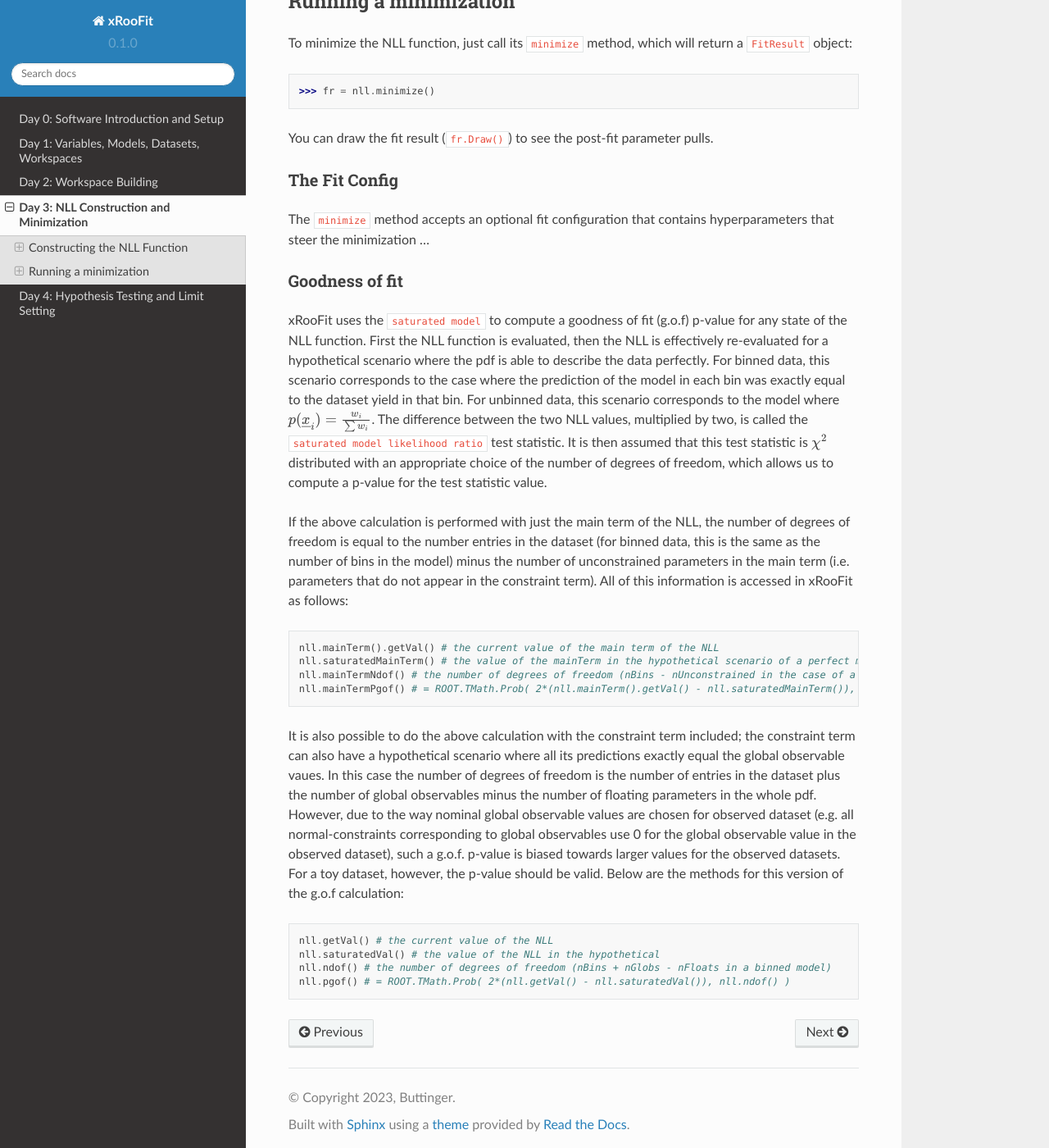
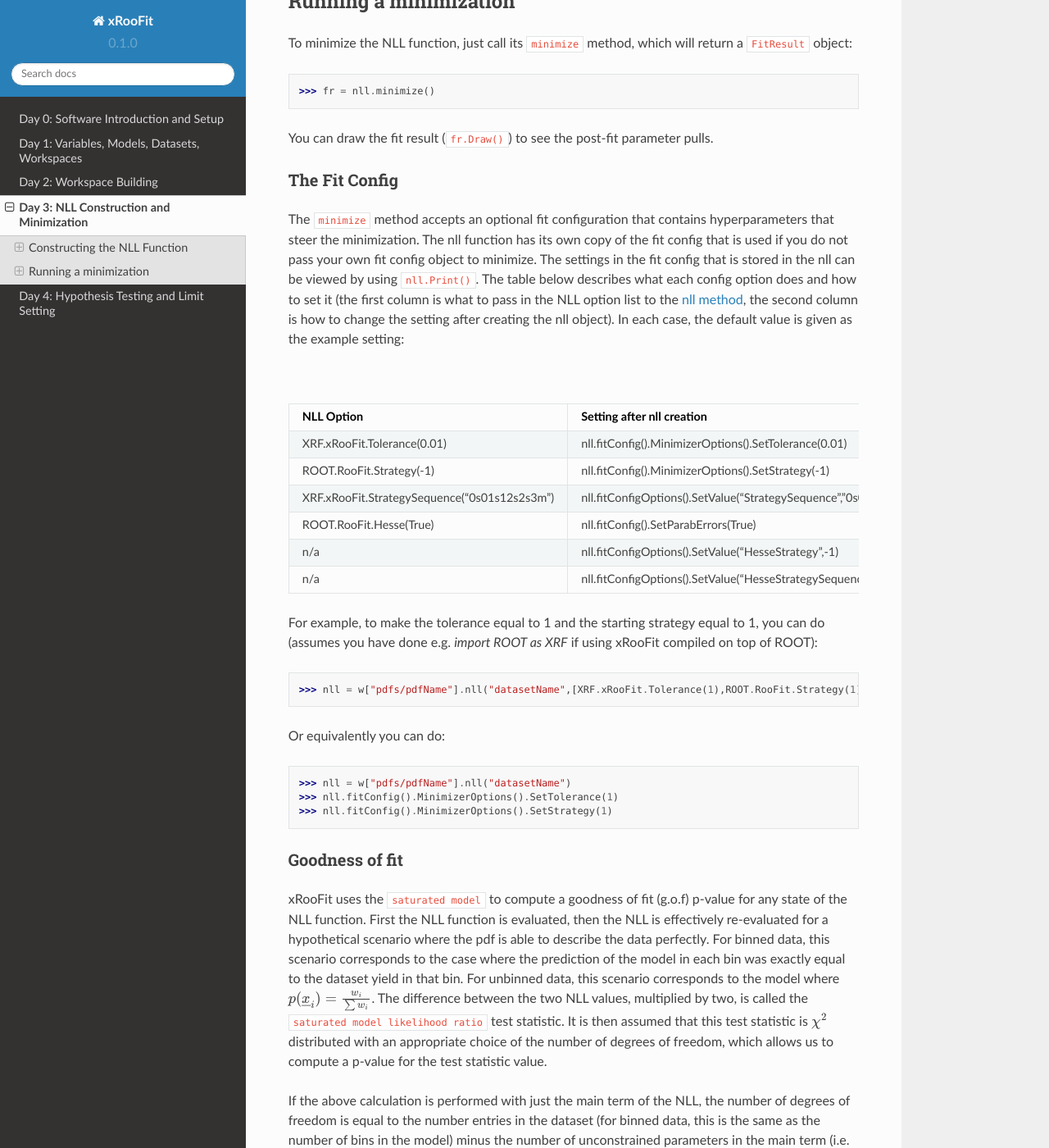
Before and after one commit to will-cern/xroofit-readthedocs, a Sphinx documentation site: the page built from docs/source/fitting.rst, in a window 1280 px wide and 1400 px high, scrolled down 1018 px. Shown: the whole window at 82% size. Built offline with Sphinx 7.4.7 and the Read the Docs theme 2.0.0, drawn with Linux system fonts in a browser that asks for light colours.

Commit message:
Update fitting.rst (#9)
* Update fitting.rst

* Update fitting.rst

```diff
--- a/docs/source/fitting.rst
+++ b/docs/source/fitting.rst
@@ -39,7 +39,43 @@ You can draw the fit result (``fr.Draw()``) to see the post-fit parameter pulls.
 
 The Fit Config
 ^^^^^^^^^^^^^^
-The ``minimize`` method accepts an optional fit configuration that contains hyperparameters that steer the minimization ...
+The ``minimize`` method accepts an optional fit configuration that contains hyperparameters that steer the minimization. The nll function has its own copy of the fit config that is used if you do not pass your own fit config object to minimize. The settings in the fit config that is stored in the nll can be viewed by using ``nll.Print()``. The table below describes what each config option does and how to set it (the first column is what to pass in the NLL option list to the :ref:`nll method <nll options>`, the second column is how to change the setting after creating the nll object). In each case, the default value is given as the example setting:
+
+.. list-table:: Fit Config settings
+    :widths: 25 10 65
+    :header-rows: 1
+
+    * - NLL Option
+      - Setting after nll creation
+      - Description
+    * - XRF.xRooFit.Tolerance(0.01)
+      - nll.fitConfig().MinimizerOptions().SetTolerance(0.01)
+      - 1000 times the maximum allowed value of the edm (estimated distance to minimum) of the fit before the fit is considered converged. E.g. the default value of 0.01 means that the edm must become less than 1e-5 for convergence. If this is not reached, the migrad status code will be 3.
+    * - ROOT.RooFit.Strategy(-1)
+      - nll.fitConfig().MinimizerOptions().SetStrategy(-1)
+      - The starting minuit strategy. If set to -1 (the default), the starting strategy is the start of the StrategySequence setting (see below).
+    * - XRF.xRooFit.StrategySequence("0s01s12s2s3m")
+      - nll.fitConfigOptions().SetValue("StrategySequence","0s01s12s2s3m")
+      - Determines the order of retries automatically performed if a fit fails. A number indicates a strategy setting, `s` indicates a rescan, and `m` indicates a switch to minuit1 (which will soon be deprecated). For example, a strategy sequence of "0s01s12s2m" means that if a strategy=0 fit fails it will try a rescan and then try the strategy=0 fit again, if that fails it will switch to strategy=1, and so on.
+    * - ROOT.RooFit.Hesse(True)
+      - nll.fitConfig().SetParabErrors(True)
+      - Controls if hesse should be run after the migrad minimization (if it wasn't already run with the necessary level of precision by the migrad minimization, which can sometimes happen and xRooFit will automatically determine this). If it is not run, the covariance matrix may not be accurate (quality != 3).
+    * - n/a
+      - nll.fitConfigOptions().SetValue("HesseStrategy",-1)
+      - Controls which strategy is used first when hesse algorithm is run. If -1, will take first strategy in the HesseStrategySequence (see below)
+    * - n/a
+      - nll.fitConfigOptions().SetValue("HesseStrategySequence","23")
+      - Similar to the StrategySequence setting, this controls the order of attempts made in the hesse algorithm, with an example of hesse failure being e.g. a non-positive definite covariance matrix (covQuality=1 in the case of hesse strategy 3 in the fit result).
+
+For example, to make the tolerance equal to 1 and the starting strategy equal to 1, you can do (assumes you have done e.g. `import ROOT as XRF` if using xRooFit compiled on top of ROOT):
+
+>>> nll = w["pdfs/pdfName"].nll("datasetName",[XRF.xRooFit.Tolerance(1),ROOT.RooFit.Strategy(1)])
+
+Or equivalently you can do:
+
+>>> nll = w["pdfs/pdfName"].nll("datasetName")
+>>> nll.fitConfig().MinimizerOptions().SetTolerance(1)
+>>> nll.fitConfig().MinimizerOptions().SetStrategy(1)
 
 Goodness of fit
 ^^^^^^^^^^^^^^^
```
